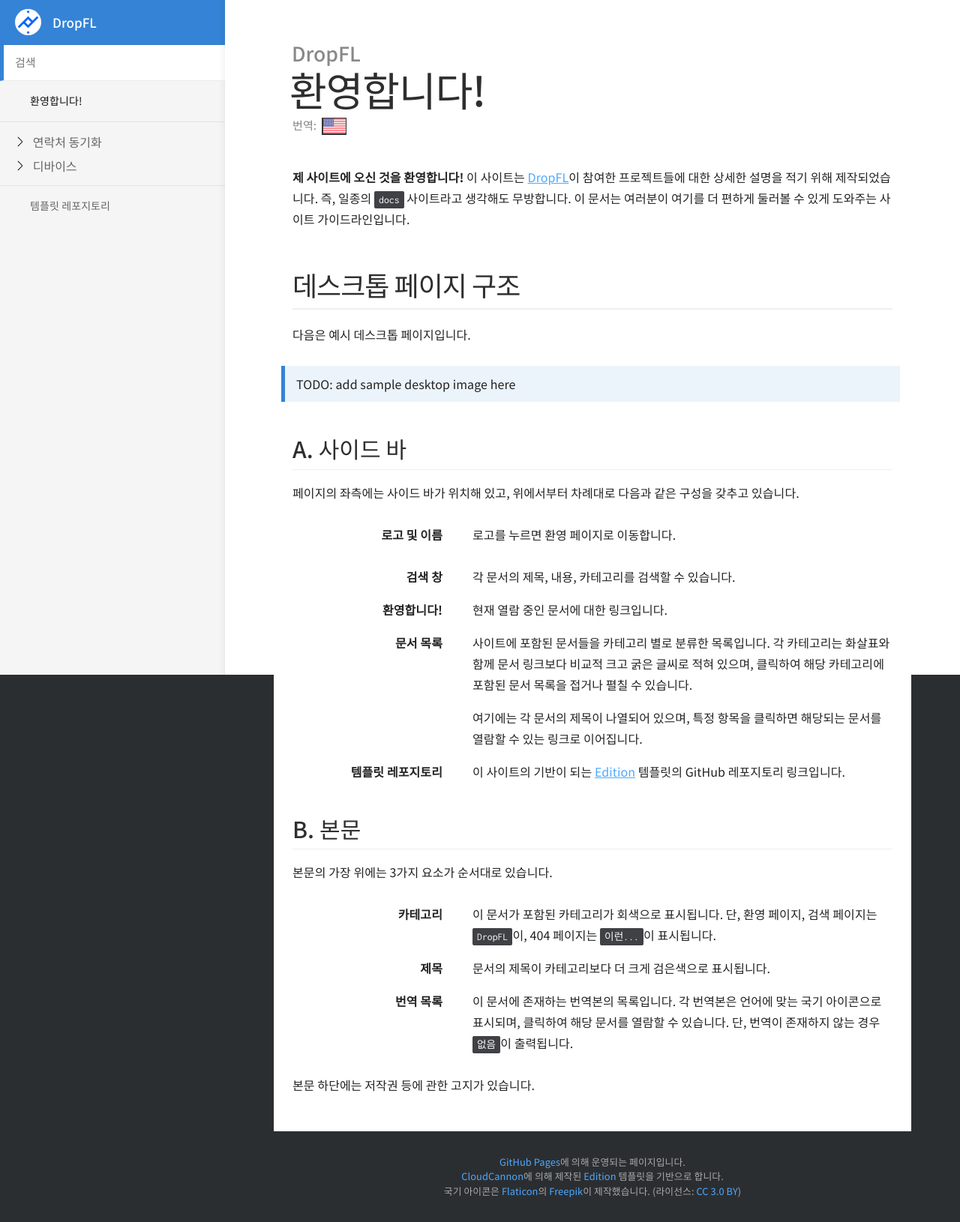
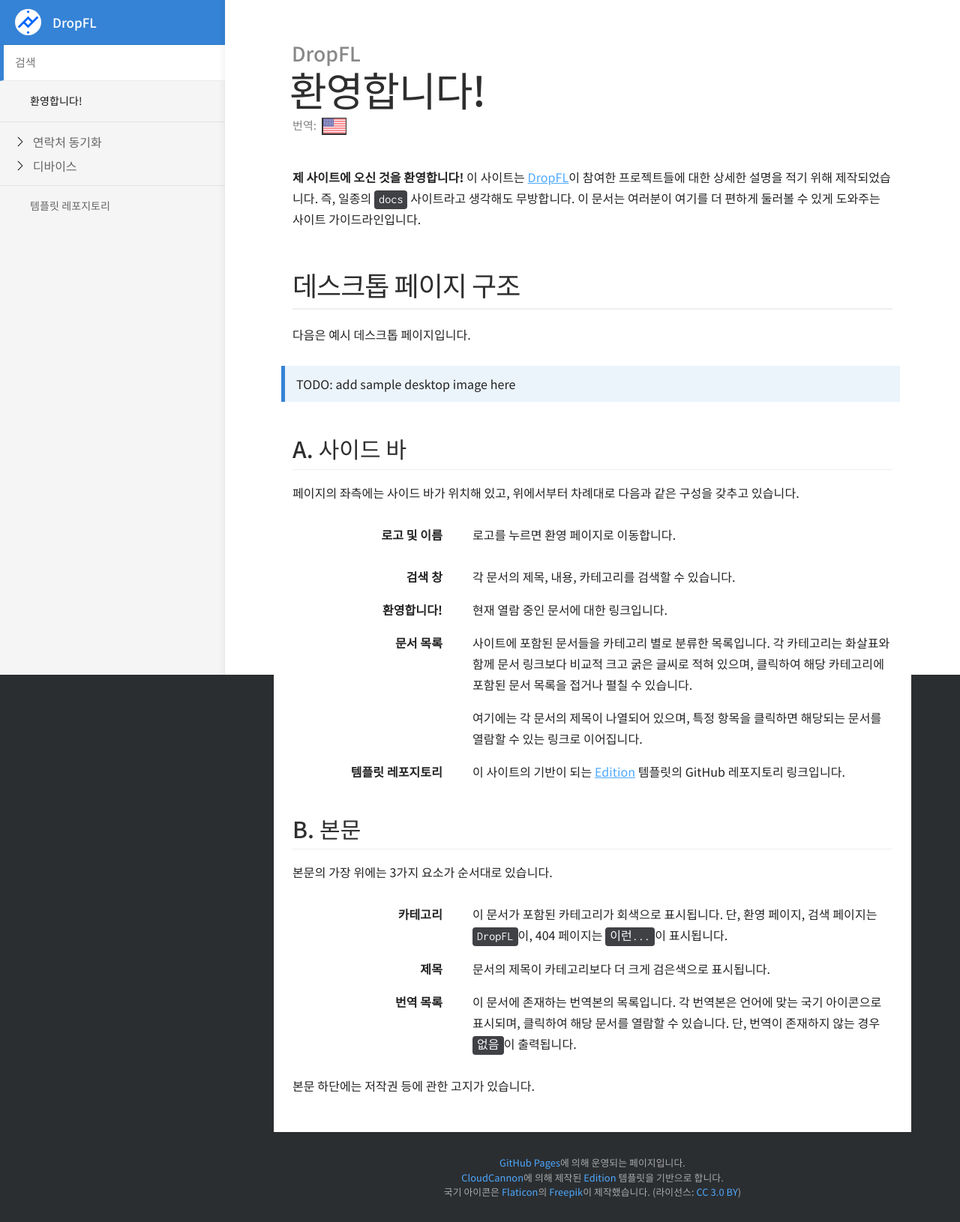
Before and after one commit to DropFL/docs, a Jekyll site: the page built from _docs/ko/index-ko.md, in a window 1280 px wide. Shown: the whole page at 75% size. Built offline with Jekyll 4.4.1, drawn with Linux system fonts in a browser that asks for light colours.

Commit message:
code style is slightly modified

```diff
--- a/_sass/_code.scss
+++ b/_sass/_code.scss
@@ -1,12 +1,10 @@
 pre, code, tt {
-	font-size: 0.85em;
 	white-space: pre-wrap;
-	border-radius: 2px;
+	border-radius: 4px;
 	line-height: 1.4;
 	font-weight: 400;
 	background-color: #404145;
 	color: #FAFAFA;
-	border-radius: 2px;
 }
 
 pre {
```
